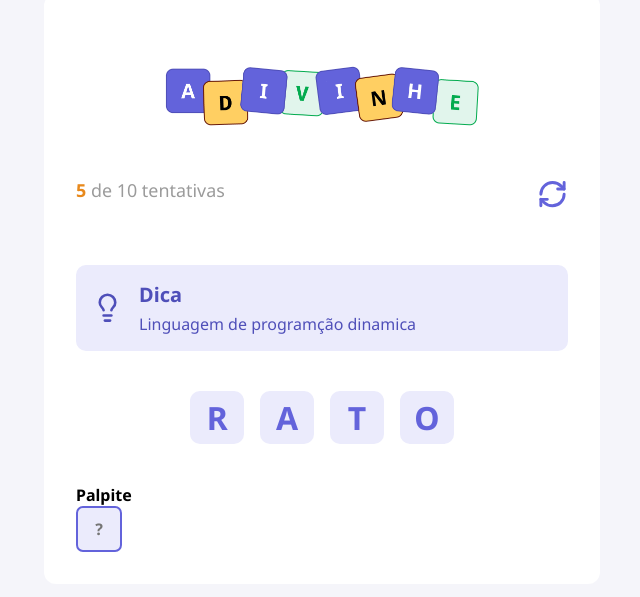
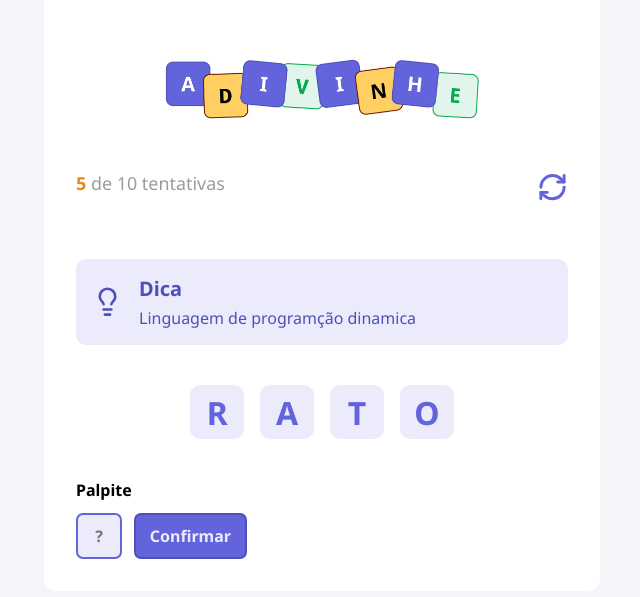
Before and after one commit to MarcosHHOshiro/Guessing-game-react, a React (Vite) app: page / in a window 1280 px wide. Shown: the part 111-708 px from the top of the page, without its empty margins (318-958 px from the left). Built offline with nearby package versions, Linux system fonts and the light colour scheme; a web font is replaced by a local one.

Commit message:
Creating button component

```diff
--- a/src/App.tsx
+++ b/src/App.tsx
@@ -5,6 +5,7 @@
 import { Tip } from './components/Tip'
 import { Letter } from './components/Letter'
 import { Input } from './components/Input'
+import { Button } from './components/Button'
 
 function App() {
 
@@ -28,8 +29,9 @@
 
         <h4>Palpite</h4>
 
-        <div>
-          <Input autoFocus maxLength={1} placeholder='?'/>
+        <div className={styles.guess}>
+          <Input autoFocus maxLength={1} placeholder='?' />
+          <Button title='Confirmar'></Button>
         </div>
       </main>
     </div>
--- a/src/app.module.css
+++ b/src/app.module.css
@@ -24,4 +24,11 @@
 
     margin: 2.5rem 0;
   }
+
+  & .guess {
+    display: flex;
+    gap: .75rem;
+
+    margin-top: .75rem;
+  }
 }
--- /dev/null
+++ b/src/components/Button/index.tsx
@@ -0,0 +1,13 @@
+import styles from "./styles.module.css"
+
+type Props = React.ComponentProps<"button"> & {
+    title: string
+}
+
+export function Button({ title, ...rest }: Props) {
+    return (
+        <button type="button" className={styles.button} {...rest}>
+            {title}
+        </button>
+    )
+}
--- /dev/null
+++ b/src/components/Button/styles.module.css
@@ -0,0 +1,13 @@
+.button {
+    height: 2.87rem;
+    border-radius: 0.43rem;
+
+    background-color: #6363db;
+    border: 2px solid #4f4fb9;
+    color: #ebebfc;
+
+    padding: 0 0.87rem;
+    font-size: 1rem;
+
+    font-weight: bold;
+}
--- a/src/global.css
+++ b/src/global.css
@@ -15,7 +15,8 @@
     font-optical-sizing: auto;
 }
 
-input {
+input,
+button {
     font-family: "Noto Sans", serif;
     font-optical-sizing: auto;
 }
```
